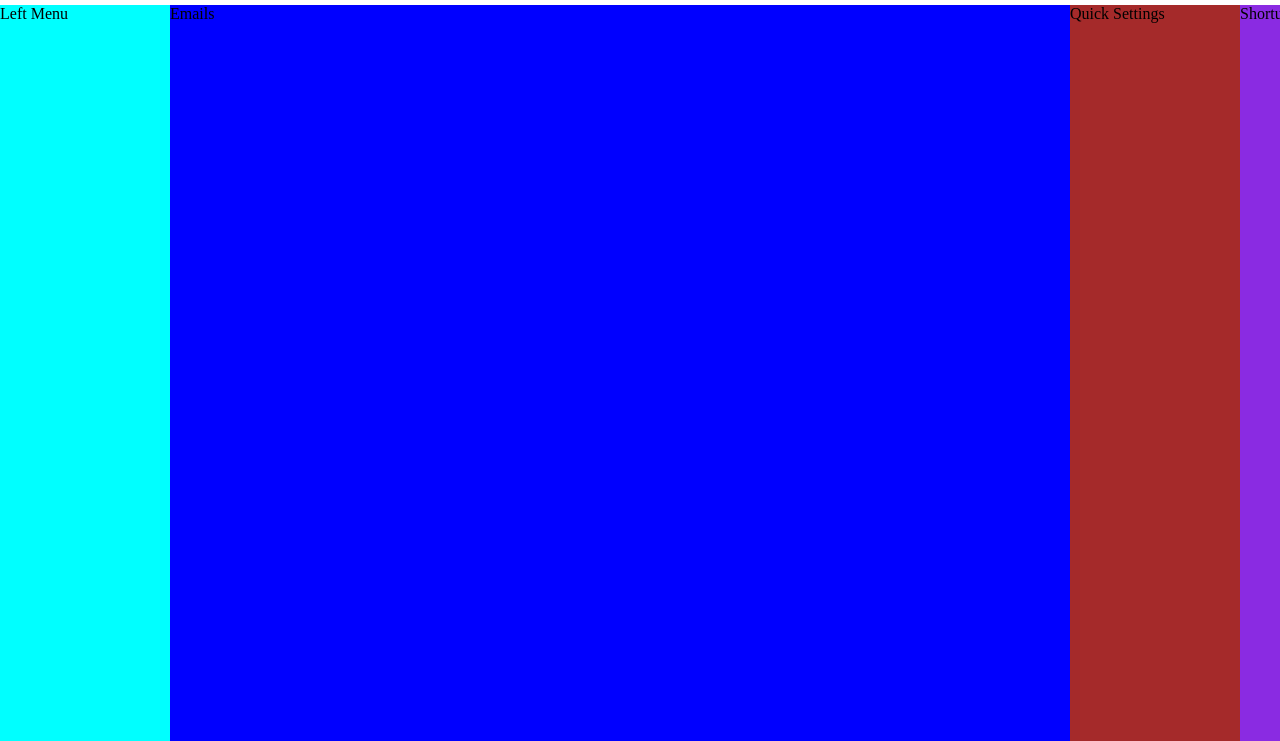
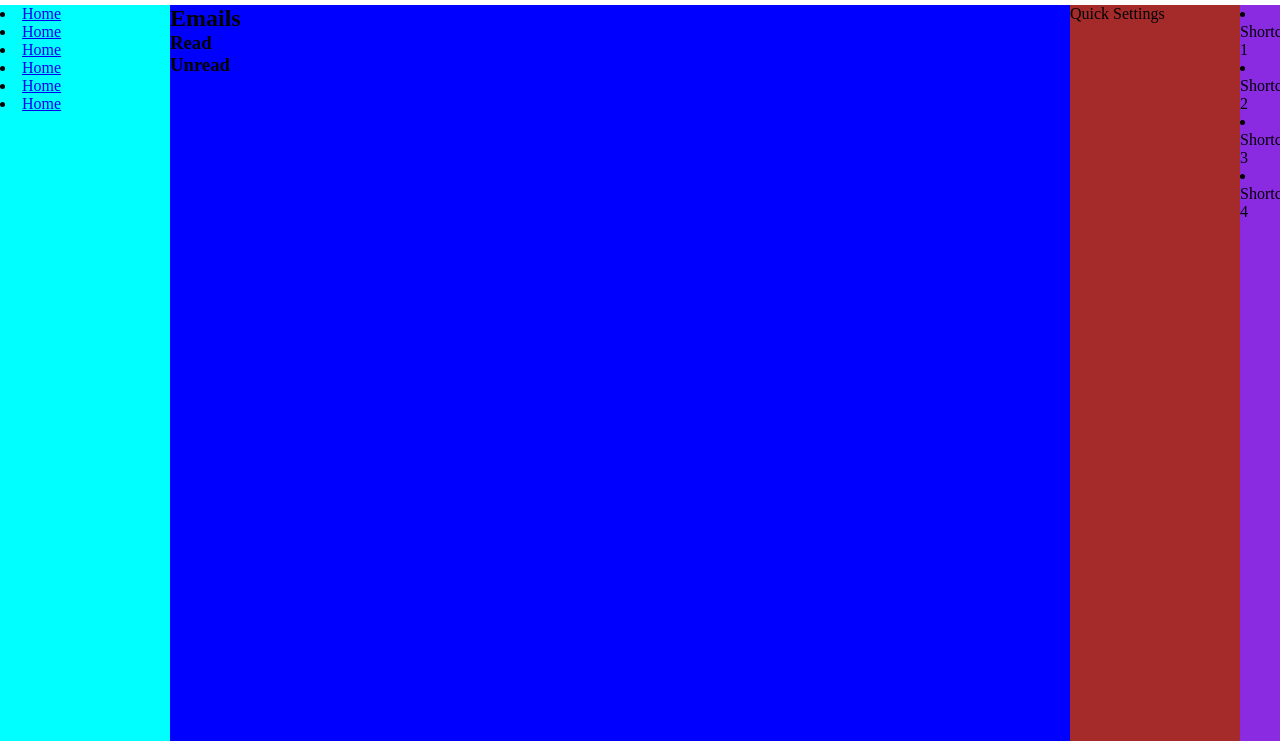
Before and after one commit to Igli-Boci/hoxton-html-gmail-components-second-session, a plain HTML site: page index.html in a window 1280 px wide. Shown: the part 59-800 px from the top of the page. Drawn offline with nearby package versions, Linux system fonts and the light colour scheme.

Commit message:
Small changes to html and css

```diff
--- a/index.html
+++ b/index.html
@@ -39,9 +39,35 @@
             </button>
         </div>
     </div>
-    <div class="left-menu">Left Menu</div>
-    <div class="emails">Emails</div>
-    <div class="quick-settings">Quick Settings</div>
-    <div class="shortcuts-icons">Shortucuts</div>
+
+    <aside class="left-menu">
+        <nav>
+            <menu>
+                <li><a href="#">Home</a></li>
+                <li><a href="#">Home</a></li>
+                <li><a href="#">Home</a></li>
+                <li><a href="#">Home</a></li>
+                <li><a href="#">Home</a></li>
+                <li><a href="#">Home</a></li>
+            </menu>
+        </nav>
+    </aside>
+
+    <main class="emails">
+        <h2>Emails</h2>
+        <h3>Read</h3>
+        <ul></ul>
+        <h3>Unread</h3>
+        <ul></ul>
+    </main>
+
+    <aside class="quick-settings">Quick Settings</aside>
+
+    <menu class="shortcuts-icons">
+        <li>Shortcut 1</li>
+        <li>Shortcut 2</li>
+        <li>Shortcut 3</li>
+        <li>Shortcut 4</li>
+    </menu>
 </body>
 </html>
--- a/style.css
+++ b/style.css
@@ -116,17 +116,36 @@ button {
     grid-area: left-menu;
 }
 
+/* Emails section */
+
 .emails {
     background-color: blue;
     grid-area: emails;
 }
+
+/* Quick settings section */
 
 .quick-settings {
     background-color: brown;
     grid-area: quick-settings;
 }
 
+/* Shortcuts icons section */
+
 .shortcuts-icons {
     background-color: blueviolet;
     grid-area: shortcuts-icons;
 }
+
+@media screen and (max-width: 600px) {
+    body {
+        grid-template:
+            "header header" auto
+            "left-menu emails" 1fr/
+            50px 1fr;
+    }
+    .quick-settings,
+    .shortcuts-icons {
+        display: none;
+    }
+}
```
